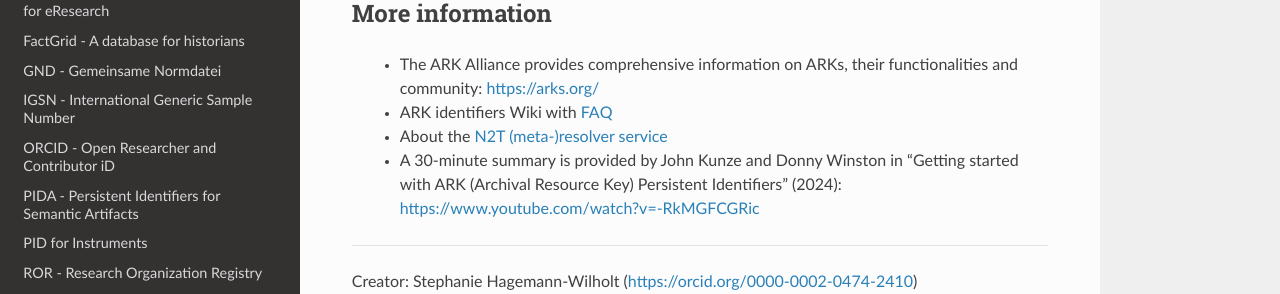
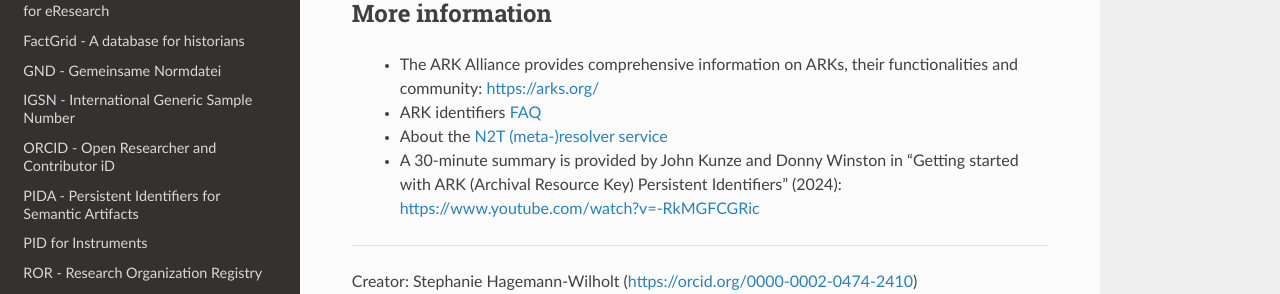
Before and after one commit to stephw-tib/pid4nfdi-training, a Sphinx documentation site: the page built from docs/source/ark.rst, in a window 1280 px wide and 900 px high, scrolled down 2042 px. Shown: the part 417-711 px from the top of the window. Built offline with Sphinx 7.4.7 and the Read the Docs theme 3.1.0, drawn with Linux system fonts in a browser that asks for light colours; pages that are not in the unit, such as notebooks, are missing from menus.

Commit message:
Update ark.rst
minor

Signed-off-by: stephw-tib <62946028+stephw-tib@users.noreply.github.com>

```diff
--- a/docs/source/ark.rst
+++ b/docs/source/ark.rst
@@ -68,7 +68,7 @@ More information
 ----------------
 
   * The ARK Alliance provides comprehensive information on ARKs, their functionalities and community: https://arks.org/
-  * ARK identifiers Wiki with `FAQ <https://arks.org/about/ark-faq-en/>`_
+  * ARK identifiers `FAQ <https://arks.org/about/ark-faq-en/>`_
   * About the `N2T (meta-)resolver service <https://arks.org/about/n2t-global-resolver/>`_
 
   * A 30-minute summary is provided by John Kunze and Donny Winston in “Getting started with ARK (Archival Resource Key) Persistent Identifiers” (2024): https://www.youtube.com/watch?v=-RkMGFCGRic
```
